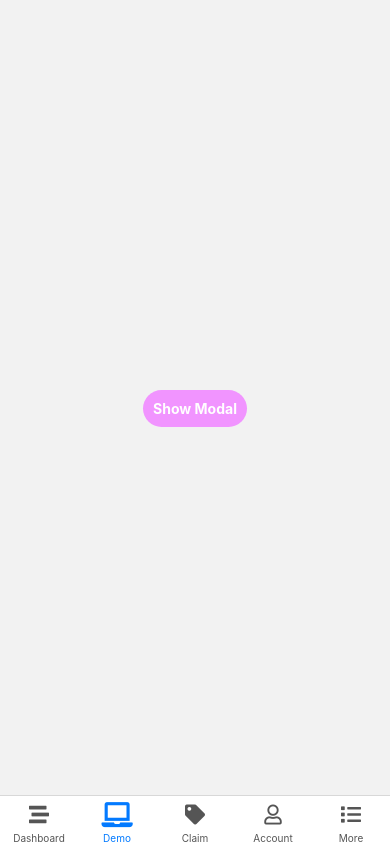
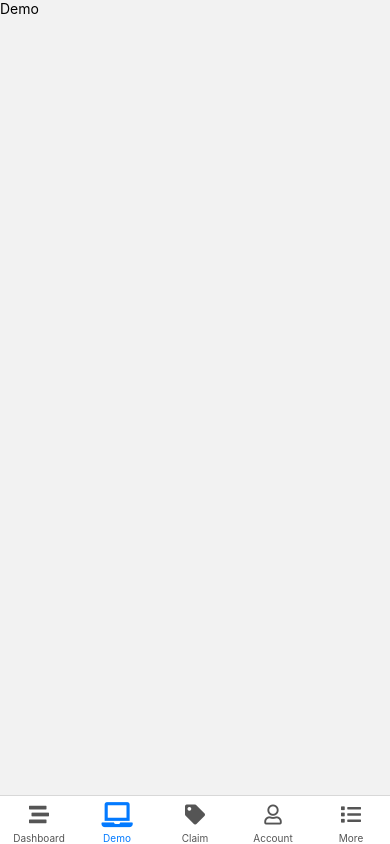
Before and after one commit to jash6/Technet, a React Native app in the folder TechNet/: screen /Demo in a window 390 px wide. Built offline with nearby package versions, Linux system fonts and the light colour scheme.

Commit message:
Claim section changes done

```diff
--- a/TechNet/src/components/Claim/Retailer.js
+++ b/TechNet/src/components/Claim/Retailer.js
@@ -7,13 +7,11 @@ import {
   TextInput,
   TouchableOpacity,
 } from 'react-native';
-import Dropdowns from './Dropdowns';
-import List from './List';
+
 import Scroll from './Scroll';
 import Filters from './Filters';
 import Circle from './Circle';
-import DateTimePickerModal from 'react-native-modal-datetime-picker';
-import MaterialIcons from 'react-native-vector-icons/MaterialIcons';
+
 export default function Retailer() {
   const [clickeditem, setClickedItem] = useState(false);
 
@@ -149,7 +147,7 @@ const styles = StyleSheet.create({
   scroll: {
     // marginTop: 20,
     borderWidth: 1,
-    height: 400,
+    height: 320,
   },
   text: {
     fontWeight: 'bold',
--- a/TechNet/src/components/Claim/Scroll.js
+++ b/TechNet/src/components/Claim/Scroll.js
@@ -241,6 +241,5 @@ const styles = StyleSheet.create({
     justifyContent: 'center',
     fontSize: 15,
     color: 'black',
-    borderRightWidth: 1,
   },
 });
--- a/TechNet/src/screens/Demo.js
+++ b/TechNet/src/screens/Demo.js
@@ -1,77 +1,10 @@
-import React, {useState} from 'react';
-import {Alert, Modal, StyleSheet, Text, Pressable, View} from 'react-native';
+import React from 'react';
+import {Text, View} from 'react-native';
 
 export default function Demo() {
-  const [modalVisible, setModalVisible] = useState(false);
   return (
-    <View style={styles.centeredView}>
-      <Modal
-        animationType="slide"
-        transparent={true}
-        visible={modalVisible}
-        onRequestClose={() => {
-          Alert.alert('Modal has been closed.');
-          setModalVisible(!modalVisible);
-        }}>
-        <View style={styles.centeredView}>
-          <View style={styles.modalView}>
-            <Text style={styles.modalText}>Hello World!</Text>
-            <Pressable
-              style={[styles.button, styles.buttonClose]}
-              onPress={() => setModalVisible(!modalVisible)}>
-              <Text style={styles.textStyle}>Hide Modal</Text>
-            </Pressable>
-          </View>
-        </View>
-      </Modal>
-      <Pressable
-        style={[styles.button, styles.buttonOpen]}
-        onPress={() => setModalVisible(true)}>
-        <Text style={styles.textStyle}>Show Modal</Text>
-      </Pressable>
+    <View>
+      <Text>Demo</Text>
     </View>
   );
 }
-const styles = StyleSheet.create({
-  centeredView: {
-    flex: 1,
-    justifyContent: 'center',
-    alignItems: 'center',
-    marginTop: 22,
-  },
-  modalView: {
-    margin: 20,
-    backgroundColor: 'white',
-    borderRadius: 20,
-    padding: 35,
-    alignItems: 'center',
-    shadowColor: '#000',
-    shadowOffset: {
-      width: 0,
-      height: 2,
-    },
-    shadowOpacity: 0.25,
-    shadowRadius: 4,
-    elevation: 5,
-  },
-  button: {
-    borderRadius: 20,
-    padding: 10,
-    elevation: 2,
-  },
-  buttonOpen: {
-    backgroundColor: '#F194FF',
-  },
-  buttonClose: {
-    backgroundColor: '#2196F3',
-  },
-  textStyle: {
-    color: 'white',
-    fontWeight: 'bold',
-    textAlign: 'center',
-  },
-  modalText: {
-    marginBottom: 15,
-    textAlign: 'center',
-  },
-});
```
Also changed, not shown: 1 other file (tests, documents, lock files or other folders).
